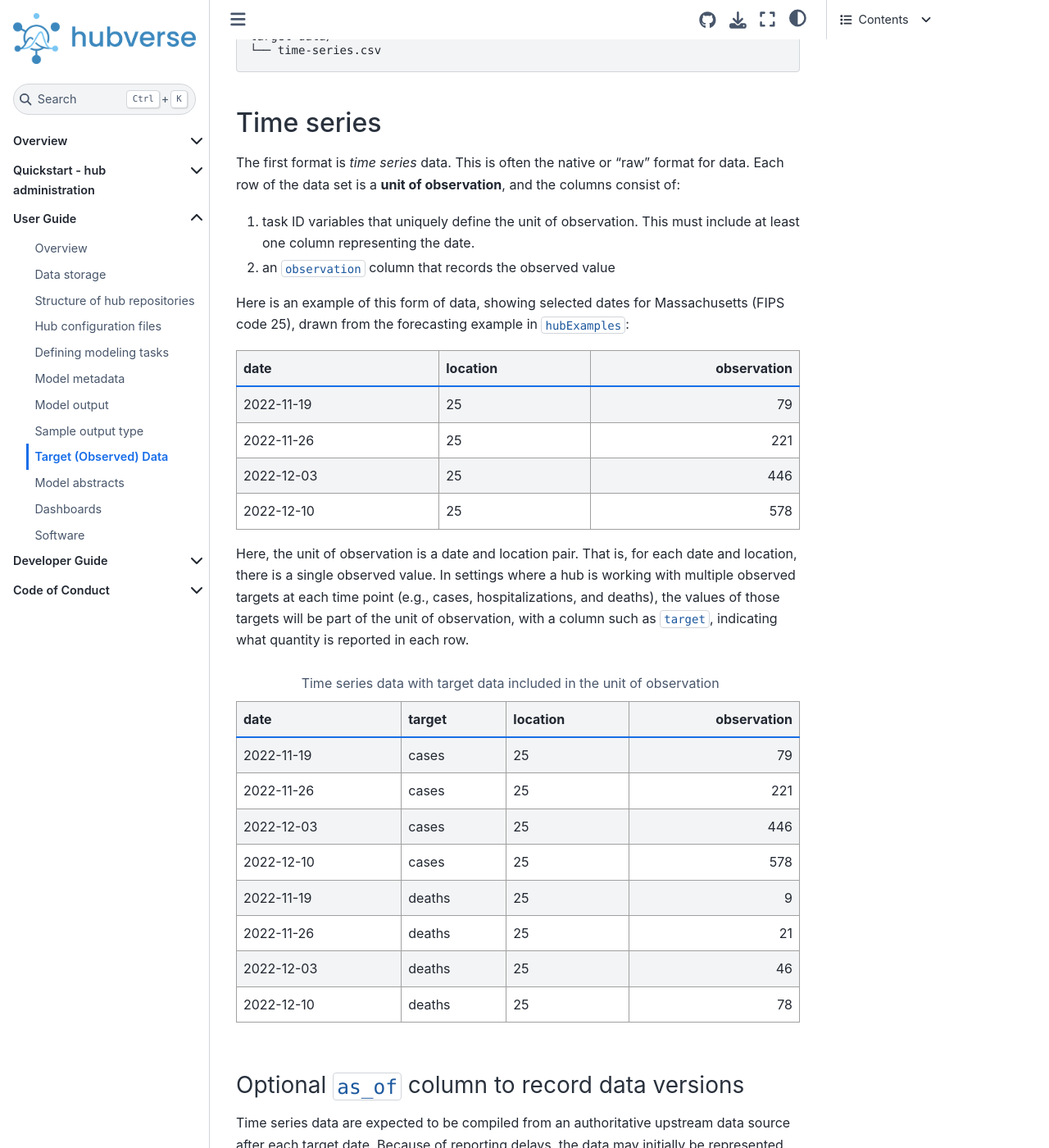
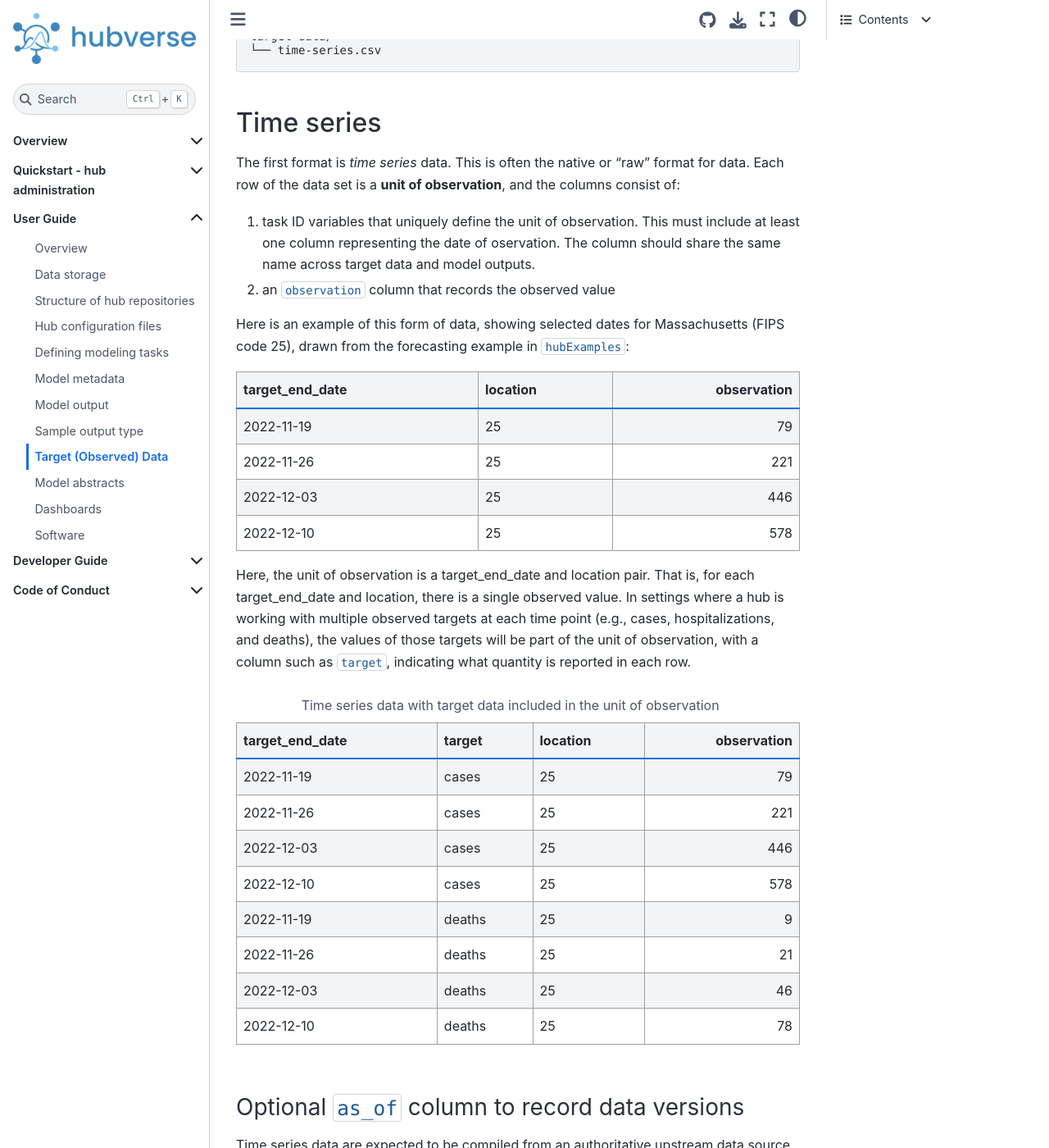
Before and after one commit to hubverse-org/hubDocs, a Sphinx documentation site: the page built from docs/source/user-guide/target-data.md, in a window 1280 px wide and 1400 px high, scrolled down 1729 px. Shown: the whole window at 82% size. Built offline with Sphinx 7.4.7 and the Sphinx Book theme 1.1.4, drawn with Linux system fonts in a browser that asks for light colours; comment, search, counter and statistics services are not loaded; some of the changed text lies outside the part shown.

Commit message:
Remove any mention of `date` column in time-series section

````diff
--- a/docs/source/user-guide/target-data.md
+++ b/docs/source/user-guide/target-data.md
@@ -85,21 +85,21 @@ target-data/
 The first format is *time series* data. This is often the native or
 "raw" format for data. Each row of the data set is a **unit of observation**, and the columns consist of:
 
-1. task ID variables that uniquely define the unit of observation. This must include at least one column representing the date.
+1. task ID variables that uniquely define the unit of observation. This must include at least one column representing the date of oservation. The column should share the same name across target data and model outputs.
 2. an `observation` column that records the observed value
 
 Here is an example of this form of data, showing selected dates for
 Massachusetts (FIPS code 25), drawn from the forecasting example in
 `hubExamples`:
 
-| date       | location | observation |
+| target_end_date       | location | observation |
 |:-----------|:---------|------------:|
 | 2022-11-19 | 25       |          79 |
 | 2022-11-26 | 25       |         221 |
 | 2022-12-03 | 25       |         446 |
 | 2022-12-10 | 25       |         578 |
 
-Here, the unit of observation is a date and location pair. That is, for each date and location, there is a single observed value.
+Here, the unit of observation is a target_end_date and location pair. That is, for each target_end_date and location, there is a single observed value.
 In settings where a hub is working with multiple observed targets at
 each time point (e.g., cases, hospitalizations, and deaths), the values
 of those targets will be part of the unit of observation, with a column such as
@@ -108,7 +108,7 @@ of those targets will be part of the unit of observation, with a column such as
 
 ```{table} Time series data with target data included in the unit of observation
 
-| date       | target | location | observation |
+| target_end_date       | target | location | observation |
 |:-----------|:-------|:---------|------------:|
 | 2022-11-19 | cases  | 25       |          79 |
 | 2022-11-26 | cases  | 25       |         221 |
@@ -128,7 +128,7 @@ data source after each target date.
 Because of reporting delays, the data may initially be represented by one value that could be updated in one or more subsequent versions of the data.
 
 ```{table} Data recorded on December 3 for December 3 shows an observation of 420
-| *as\_of*     | date       | location | observation |
+| *as\_of*     | target_end_date       | location | observation |
 |:-------------|:-----------|:---------|------------:|
 | *2022-12-03* | 2022-11-19 | 25       |          79 |
 | *2022-12-03* | 2022-11-26 | 25       |         221 |
@@ -136,7 +136,7 @@ Because of reporting delays, the data may initially be represented by one value
 ```
 
 ```{table} Data recorded on December 10 shows that the December 3 observation increased by 26 cases
-| *as\_of*     | date       | location | observation |
+| *as\_of*     | target_end_date       | location | observation |
 |:-------------|:-----------|:---------|------------:|
 | *2022-12-10* | 2022-11-19 | 25       |          79 |
 | *2022-12-10* | 2022-11-26 | 25       |         221 |
````
